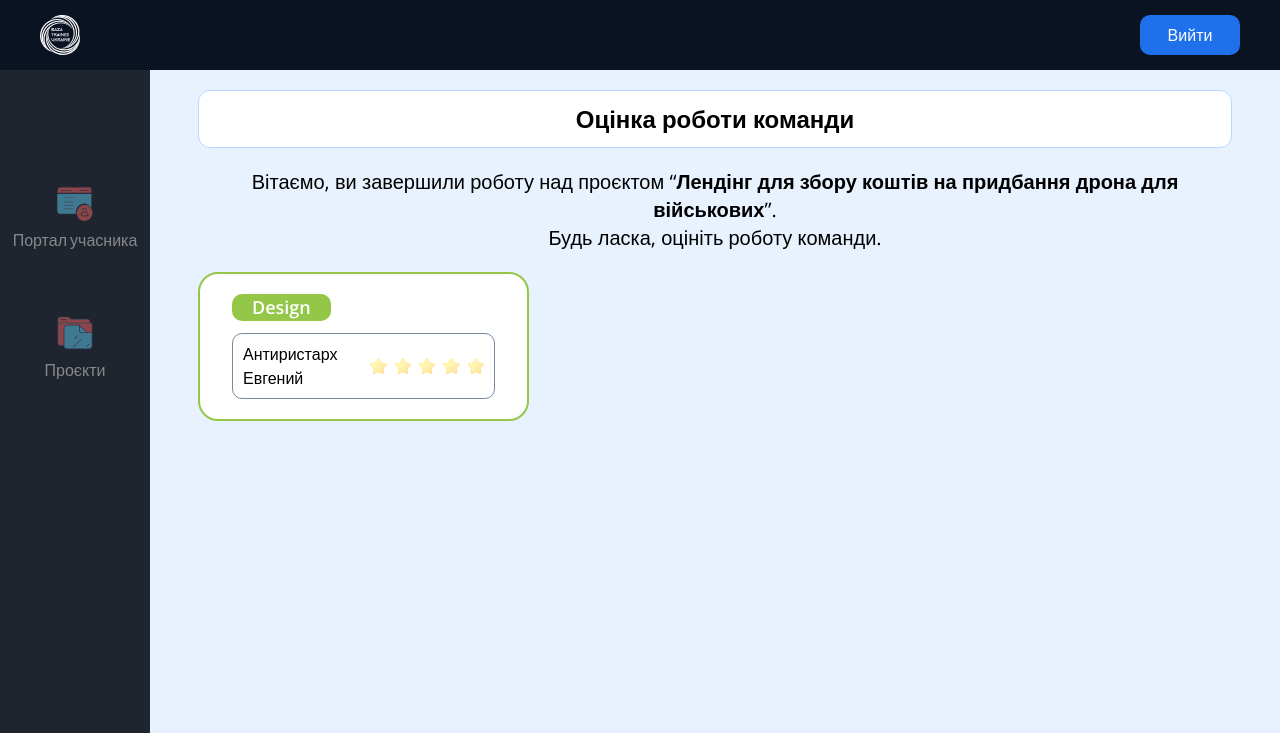
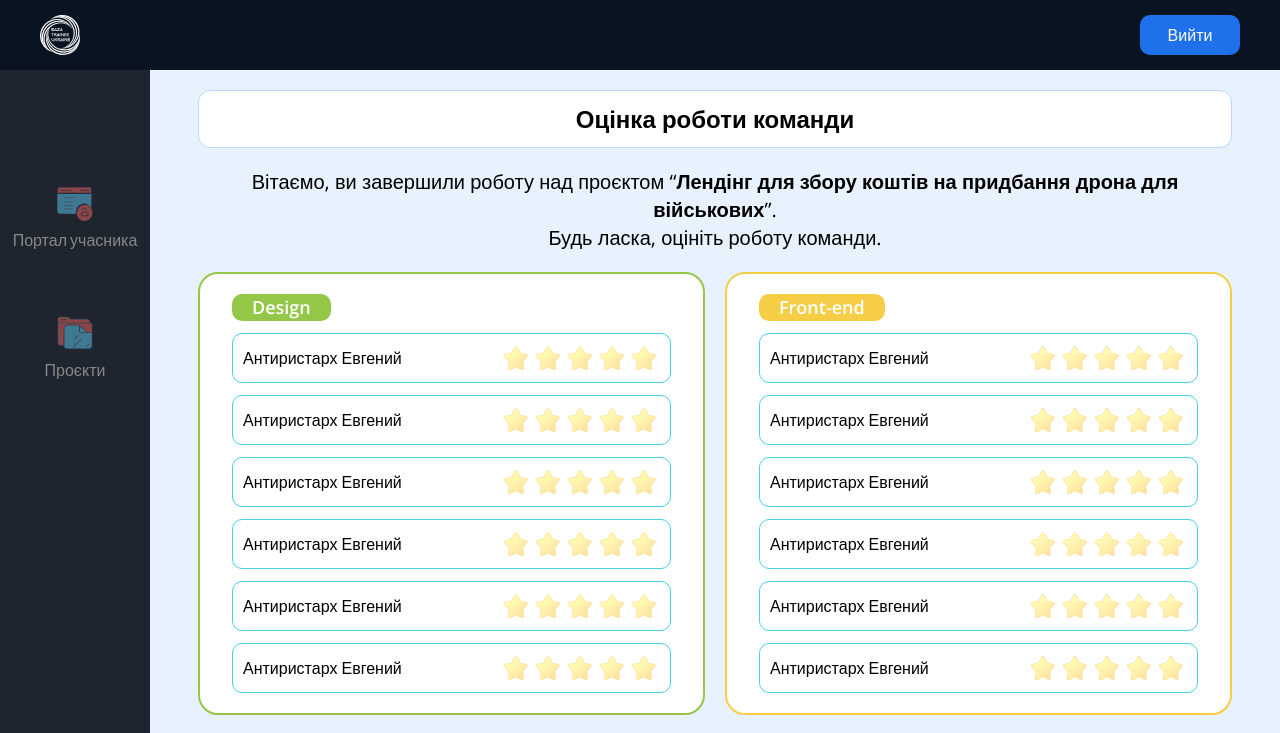
Before and after one commit to baza-trainee/baza-crm-frontend, a React (Vite) app: page /crm/evaluating in a window 1280 px wide. Shown: the top 733 px of the page. Built offline with nearby package versions, Linux system fonts and the light colour scheme.

Commit message:
feat:add send raitings func

```diff
--- /dev/null
+++ b/src/components/Evaluating/EvaluatingCard.tsx
@@ -0,0 +1,38 @@
+import { Dispatch, SetStateAction } from 'react';
+import EvaluatingUser from './EvaluatingUser';
+import type { MembersEvaluations } from '../../types';
+
+const EvaluatingCard = ({
+  title,
+  borderColor,
+  bgColor,
+  members,
+  setMembersEvaluations,
+}: {
+  members: { name: string }[];
+  title: string;
+  borderColor: string;
+  bgColor: string;
+  setMembersEvaluations: Dispatch<SetStateAction<MembersEvaluations | []>>;
+}) => {
+  return (
+    <li
+      className={`py-5 px-8 bg-white border-2 rounded-[20px] h-min ${borderColor}`}
+    >
+      <span
+        className={`inline-block mb-3 px-5 rounded-[10px] ${bgColor} font-bold text-lg leading-[1.5] text-white`}
+      >
+        {title}
+      </span>
+      <ul className="flex flex-col gap-3">
+        <EvaluatingUser
+          key={title}
+          setMemberEvaluation={setMembersEvaluations}
+          members={members}
+        />
+      </ul>
+    </li>
+  );
+};
+
+export default EvaluatingCard;
--- /dev/null
+++ b/src/components/Evaluating/EvaluatingUser.tsx
@@ -0,0 +1,74 @@
+import { Dispatch, SetStateAction, useState } from 'react';
+import DefaultStar from '../../assets/common/evaluating-default-star.svg';
+import Star1 from '../../assets/common/evaluating-star-1.svg';
+import Star2 from '../../assets/common/evaluating-star-2.svg';
+import Star3 from '../../assets/common/evaluating-star-3.svg';
+import Star4 from '../../assets/common/evaluating-star-4.svg';
+import Star5 from '../../assets/common/evaluating-star-5.svg';
+import { MembersEvaluations } from '../../types';
+
+const EvaluatingUser = ({
+  members,
+  setMemberEvaluation,
+}: {
+  members: { name: string }[];
+  setMemberEvaluation: Dispatch<SetStateAction<MembersEvaluations | []>>;
+}) => {
+  const [rating, setRating] = useState(0);
+  const [hover, setHover] = useState(0);
+
+  const onSubmitRaiting = (index: number, name: string) => {
+    setMemberEvaluation((prev) => [...prev, { name, evaluation: index }]);
+    setRating(index);
+  };
+
+  return members.map((m, index) => (
+    <li
+      key={index}
+      className="flex justify-between gap-7 px-[10px] border border-wave-blue rounded-[10px] py-2"
+    >
+      <span className="name flex items-center ">{m.name}</span>
+      <div className="flex p-1 gap-2">
+        {[...Array(5)].map((_, index) => {
+          index += 1;
+          return (
+            <button
+              type="button"
+              key={index}
+              className="w-6 h-6"
+              onClick={() => onSubmitRaiting(index, m.name)}
+              onMouseEnter={() => setHover(index)}
+              onMouseLeave={() => setHover(rating)}
+            >
+              {hover >= index ? (
+                <img
+                  className="w-full "
+                  src={
+                    hover === 1
+                      ? Star1
+                      : hover === 2
+                        ? Star2
+                        : hover === 3
+                          ? Star3
+                          : hover === 4
+                            ? Star4
+                            : Star5
+                  }
+                  alt="star"
+                />
+              ) : (
+                <img
+                  className="opacity-50 w-full "
+                  src={DefaultStar}
+                  alt="star"
+                />
+              )}
+            </button>
+          );
+        })}
+      </div>
+    </li>
+  ));
+};
+
+export default EvaluatingUser;
--- a/src/pages/Evaluating.tsx
+++ b/src/pages/Evaluating.tsx
@@ -1,17 +1,88 @@
+import EvaluatingCard from '../components/Evaluating/EvaluatingCard';
 import { useState } from 'react';
-import DefaultStar from '../assets/common/evaluating-default-star.svg';
-import Star1 from '../assets/common/evaluating-star-1.svg';
-import Star2 from '../assets/common/evaluating-star-2.svg';
-import Star3 from '../assets/common/evaluating-star-3.svg';
-import Star4 from '../assets/common/evaluating-star-4.svg';
-import Star5 from '../assets/common/evaluating-star-5.svg';
+import type { MembersEvaluations } from '../types';
 
 const Evaluating = () => {
-  const [rating, setRating] = useState(0);
-  const [hover, setHover] = useState(0);
-
+  const [membersEvaluations, setMembersEvaluations] = useState<
+    MembersEvaluations | []
+  >([]);
+  console.log(membersEvaluations);
+  const membersArray = [
+    {
+      title: 'Design',
+      members: [
+        { name: 'Антиристарх Евгений' },
+        { name: 'Антиристарх Евгений' },
+        { name: 'Антиристарх Евгений' },
+        { name: 'Антиристарх Евгений' },
+        { name: 'Антиристарх Евгений' },
+        { name: 'Антиристарх Евгений' },
+      ],
+      borderColor: 'border-color-designer',
+      bgColor: 'bg-color-designer',
+    },
+    {
+      title: 'Front-end',
+      members: [
+        { name: 'Антиристарх Евгений' },
+        { name: 'Антиристарх Евгений' },
+        { name: 'Антиристарх Евгений' },
+        { name: 'Антиристарх Евгений' },
+        { name: 'Антиристарх Евгений' },
+        { name: 'Антиристарх Евгений' },
+      ],
+      borderColor: 'border-color-front-end',
+      bgColor: 'bg-color-front-end',
+    },
+    {
+      title: 'Back-end',
+      members: [
+        { name: 'Антиристарх Евгений' },
+        { name: 'Антиристарх Евгений' },
+        { name: 'Антиристарх Евгений' },
+        { name: 'Антиристарх Евгений' },
+        { name: 'Антиристарх Евгений' },
+        { name: 'Антиристарх Евгений' },
+      ],
+      borderColor: 'border-color-back-end',
+      bgColor: 'bg-color-back-end',
+    },
+    {
+      title: 'QA Manual',
+      members: [
+        { name: 'Антиристарх Евгений' },
+        { name: 'Антиристарх Евгений' },
+        { name: 'Антиристарх Евгений' },
+        { name: 'Антиристарх Евгений' },
+        { name: 'Антиристарх Евгений' },
+        { name: 'Антиристарх Евгений' },
+      ],
+      borderColor: 'border-color-qa',
+      bgColor: 'bg-color-qa',
+    },
+    {
+      title: 'Full-Stack',
+      members: [
+        { name: 'Антиристарх Евгений' },
+        { name: 'Антиристарх Евгений' },
+        { name: 'Антиристарх Евгений' },
+        { name: 'Антиристарх Евгений' },
+        { name: 'Антиристарх Евгений' },
+        { name: 'Антиристарх Евгений' },
+      ],
+      borderColor: 'border-color-full-stack',
+      bgColor: 'bg-color-full-stack',
+    },
+    {
+      title: 'PM',
+      members: [{ name: 'Антиристарх Евгений' }],
+      borderColor: 'border-color-pm',
+      bgColor: 'bg-color-pm',
+    },
+  ];
+  const sendEvaluations = () => {};
   return (
-    <section className="px-12 pt-5 pb-12 bg-input-normal-state height-100">
+    <section className="px-12 pt-5 pb-10 bg-input-normal-state ">
       <span className="text-2xl font-bold block py-3 border-card-border rounded-xl border text-center bg-white mb-5">
         Оцінка роботи команди
       </span>
@@ -25,56 +96,26 @@ const Evaluating = () => {
         </p>
         <p>Будь ласка, оцініть роботу команди.</p>
       </div>
-      <ul className="grid grid-cols-3 gap-5 mb-10">
-        <li className="py-5 px-8 bg-white border-2 rounded-[20px] border-color-designer">
-          <span className="inline-block mb-3 px-5 rounded-[10px] bg-color-designer font-bold text-lg leading-[1.5] text-white">
-            Design
-          </span>
-          <ul className="flex flex-col gap-3">
-            <li className="flex justify-between gap-2 px-[10px] border border-hover-gray rounded-[10px] py-2">
-              <span className="name">Антиристарх Евгений</span>
-              <div className="flex">
-                {[...Array(5)].map((_, index) => {
-                  index += 1;
-                  return (
-                    <button
-                      type="button"
-                      key={index}
-                      className="[&:not(:last-child)]:pr-2"
-                      onClick={() => setRating(index)}
-                      onMouseEnter={() => setHover(index)}
-                      onMouseLeave={() => setHover(rating)}
-                    >
-                      {hover >= index ? (
-                        <img
-                          src={
-                            hover === 1
-                              ? Star1
-                              : hover === 2
-                                ? Star2
-                                : hover === 3
-                                  ? Star3
-                                  : hover === 4
-                                    ? Star4
-                                    : Star5
-                          }
-                          alt="star"
-                        />
-                      ) : (
-                        <img
-                          className="opacity-50"
-                          src={DefaultStar}
-                          alt="star"
-                        />
-                      )}
-                    </button>
-                  );
-                })}
-              </div>
-            </li>
-          </ul>
-        </li>
+      <ul className="grid grid-cols-2 lg:grid-cols-3 gap-5 mb-10">
+        {membersArray.map((m, index) => (
+          <EvaluatingCard
+            key={index}
+            setMembersEvaluations={setMembersEvaluations}
+            title={m.title}
+            borderColor={m.borderColor}
+            bgColor={m.bgColor}
+            members={m.members}
+          />
+        ))}
       </ul>
+      <div className="flex justify-center">
+        <button
+          className="px-[87px] py-[14px] bg-primary-blue rounded-[10px]"
+          onClick={sendEvaluations}
+        >
+          <p className="text-white font-semibold">Відправити</p>
+        </button>
+      </div>
     </section>
   );
 };
--- a/src/types.ts
+++ b/src/types.ts
@@ -313,3 +313,4 @@ export type FinishProjectMutationVariables = {
 export type MessageResponse = {
   message: string;
 };
+export type MembersEvaluations = { name: string; evaluation: number }[];
```
